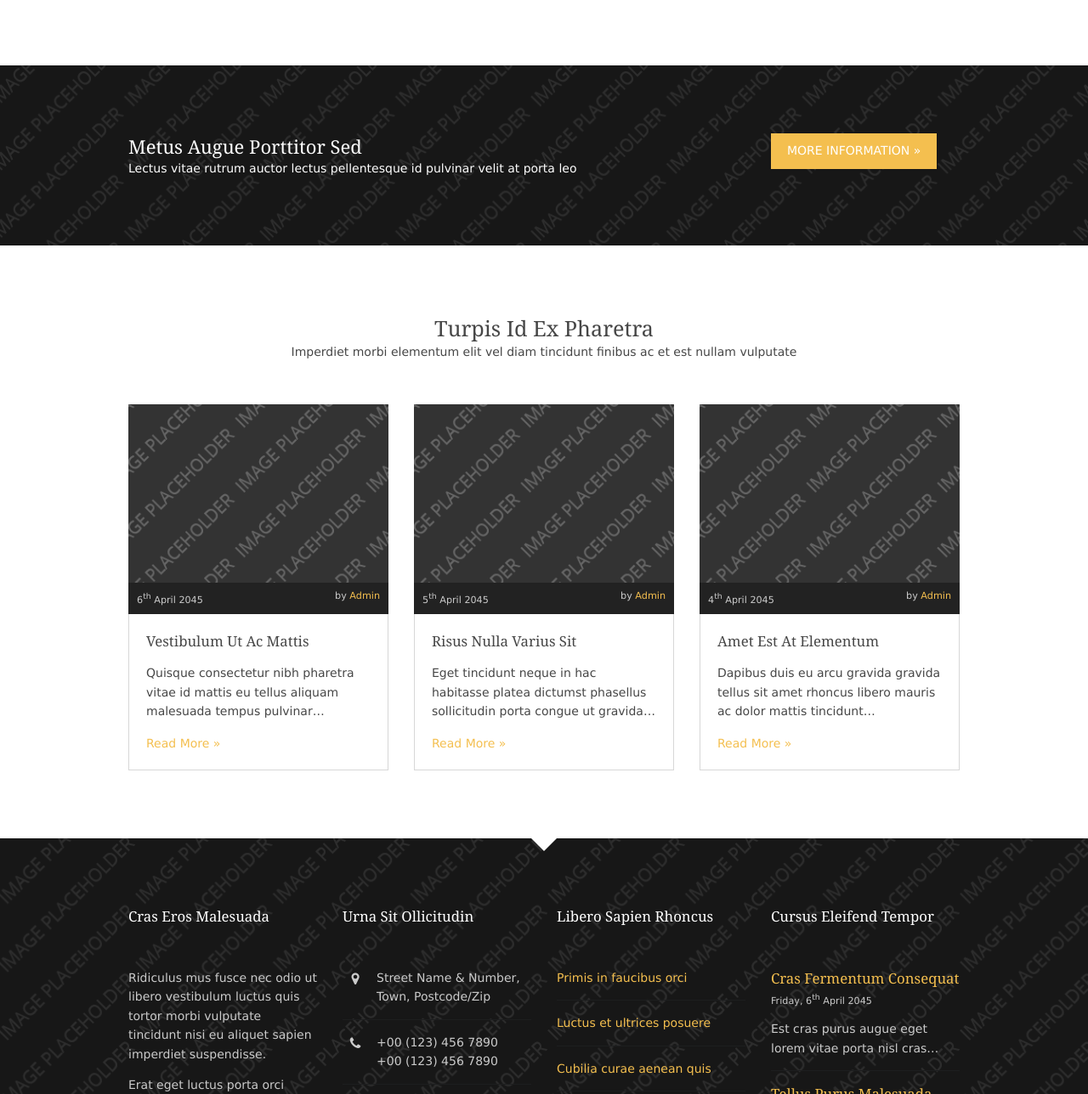
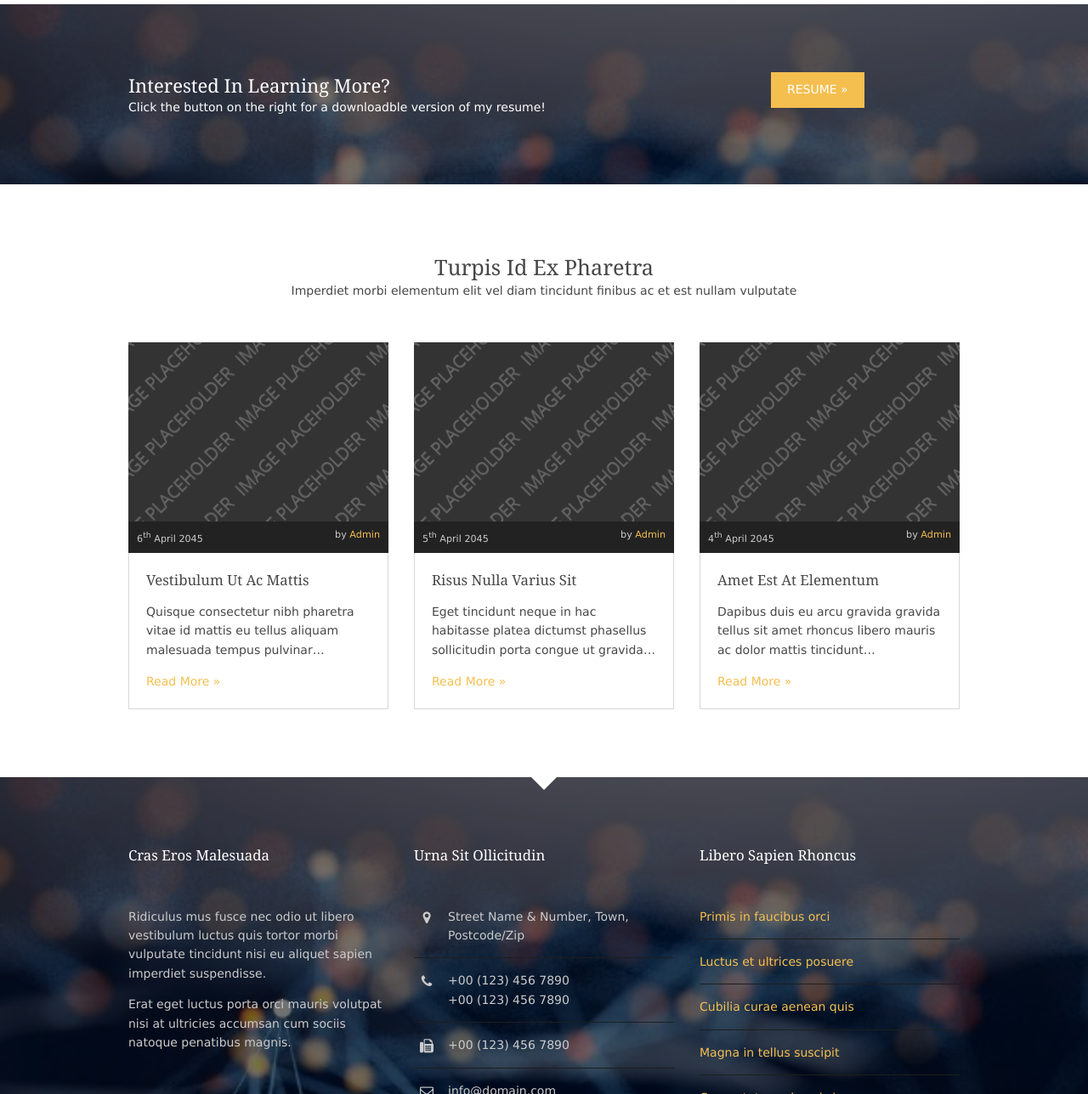
Before and after one commit to casukhelai/portfolio_pt2, a plain HTML site: page index.html in a window 1280 px wide. Shown: the part 1512-2800 px from the top of the page at 85% size. Drawn offline with Linux system fonts and the light colour scheme.

Commit message:
added images, cleaned up code a bit more for my needs

```diff
--- a/index.html
+++ b/index.html
@@ -48,7 +48,7 @@ Licence URI: https://www.os-templates.com/template-terms
         <h2 class="heading">Ishya Casukhela</h2>
         <p>Trained Mathematician and Computer Science Engineer, turned Full-Stack Developer!</p>
         <!-- add link to downloadable resume -->
-        <footer><a class="btn" href="#">Download My Resume</a></footer>
+        <!-- <footer><a class="btn" href="#">Download My Resume</a></footer> -->
       </article>
     </div>
   </div>
@@ -83,21 +83,21 @@ Licence URI: https://www.os-templates.com/template-terms
     <ul class="nospace group cta">
       <!-- Highlighted Github repos -->
       <li class="one_third first">
-        <article><a href="#"><i class="fa fa-gamepad"></i></a>
+        <article><a href="#"><i class="fas fa-brain"></i></a>
           <h6 class="heading">Boredom Activity Selector</h6>
           <p>Ever had the weather ruin your plans and leave you struggling to find something to do?&hellip;</p>
           <footer><a href="#">Read More &raquo;</a></footer>
         </article>
       </li>
       <li class="one_third">
-        <article><a href="#"><i class="fa fa-location-arrow"></i></a>
+        <article><a href="#"><i class="fas fa-palette"></i></a>
           <h6 class="heading">Urna lectus praesent</h6>
           <p>Pulvinar faucibus quam nec lacinia ut tincidunt nisi in euismod consequat donec ut ante tincidunt&hellip;</p>
           <footer><a href="#">Read More &raquo;</a></footer>
         </article>
       </li>
       <li class="one_third">
-        <article><a href="#"><i class="fa fa-subway"></i></a>
+        <article><a href="#"><i class="fas fa-meteor"></i></a>
           <h6 class="heading">Tempor lorem aliquet</h6>
           <p>Leo cras tempus odio in suscipit tempus dolor dolor consequat diam sit amet ullamcorper est enim eu&hellip;</p>
           <footer><a href="#">Read More &raquo;</a></footer>
@@ -109,17 +109,15 @@ Licence URI: https://www.os-templates.com/template-terms
     <div class="clear"></div>
   </main>
 </div>
-<!-- ################################################################################################ -->
-<!-- ################################################################################################ -->
-<!-- ################################################################################################ -->
-<div class="wrapper bgded overlay" style="background-image:url('images/demo/backgrounds/02.png');">
+
+<div class="wrapper bgded overlay" style="background-image:url('images/demo/backgrounds/abstract-2.jpg');">
   <article class="hoc container clear">
     <!-- ################################################################################################ -->
     <div class="three_quarter first">
-      <h6 class="nospace">Metus augue porttitor sed</h6>
-      <p class="nospace">Lectus vitae rutrum auctor lectus pellentesque id pulvinar velit at porta leo</p>
+      <h6 class="nospace">Interested in Learning More?</h6>
+      <p class="nospace">Click the button on the right for a downloadble version of my resume!</p>
     </div>
-    <footer class="one_quarter"><a class="btn medium" href="#">More Information &raquo;</a></footer>
+    <footer class="one_quarter"><a class="btn medium" href="">Resume &raquo;</a></footer>
     <!-- ################################################################################################ -->
   </article>
 </div>
@@ -183,15 +181,15 @@ Licence URI: https://www.os-templates.com/template-terms
 <!-- ################################################################################################ -->
 <!-- ################################################################################################ -->
 <!-- ################################################################################################ -->
-<div class="wrapper row4 bgded overlay" style="background-image:url('images/demo/backgrounds/03.png');">
+<div class="wrapper row4 bgded overlay" style="background-image:url('images/demo/backgrounds/abstract-2.jpg');">
   <footer id="footer" class="hoc clear">
     <!-- ################################################################################################ -->
-    <div class="one_quarter first">
+    <div class="one_third first">
       <h6 class="title">Cras eros malesuada</h6>
       <p>Ridiculus mus fusce nec odio ut libero vestibulum luctus quis tortor morbi vulputate tincidunt nisi eu aliquet sapien imperdiet suspendisse.</p>
       <p>Erat eget luctus porta orci mauris volutpat nisi at ultricies accumsan cum sociis natoque penatibus magnis.</p>
     </div>
-    <div class="one_quarter">
+    <div class="one_third">
       <h6 class="title">Urna sit ollicitudin</h6>
       <ul class="nospace linklist contact">
         <li><i class="fa fa-map-marker"></i>
@@ -205,7 +203,7 @@ Licence URI: https://www.os-templates.com/template-terms
         <li><i class="fa fa-envelope-o"></i> info@domain.com</li>
       </ul>
     </div>
-    <div class="one_quarter">
+    <div class="one_third">
       <h6 class="title">Libero sapien rhoncus</h6>
       <ul class="nospace linklist">
         <li><a href="#">Primis in faucibus orci</a></li>
@@ -215,25 +213,7 @@ Licence URI: https://www.os-templates.com/template-terms
         <li><a href="#">Consectetur quis quis ipsum</a></li>
       </ul>
     </div>
-    <div class="one_quarter">
-      <h6 class="title">Cursus eleifend tempor</h6>
-      <ul class="nospace linklist">
-        <li>
-          <article>
-            <h6 class="nospace font-x1"><a href="#">Cras fermentum consequat</a></h6>
-            <time class="font-xs block btmspace-10" datetime="2045-04-06">Friday, 6<sup>th</sup> April 2045</time>
-            <p class="nospace">Est cras purus augue eget lorem vitae porta nisl cras&hellip;</p>
-          </article>
-        </li>
-        <li>
-          <article>
-            <h6 class="nospace font-x1"><a href="#">Tellus purus malesuada</a></h6>
-            <time class="font-xs block btmspace-10" datetime="2045-04-05">Thursday, 5<sup>th</sup> April 2045</time>
-            <p class="nospace">Non porta quis venenatis non purus mauris fringilla velit&hellip;</p>
-          </article>
-        </li>
-      </ul>
-    </div>
+
     <!-- ################################################################################################ -->
   </footer>
 </div>
```
